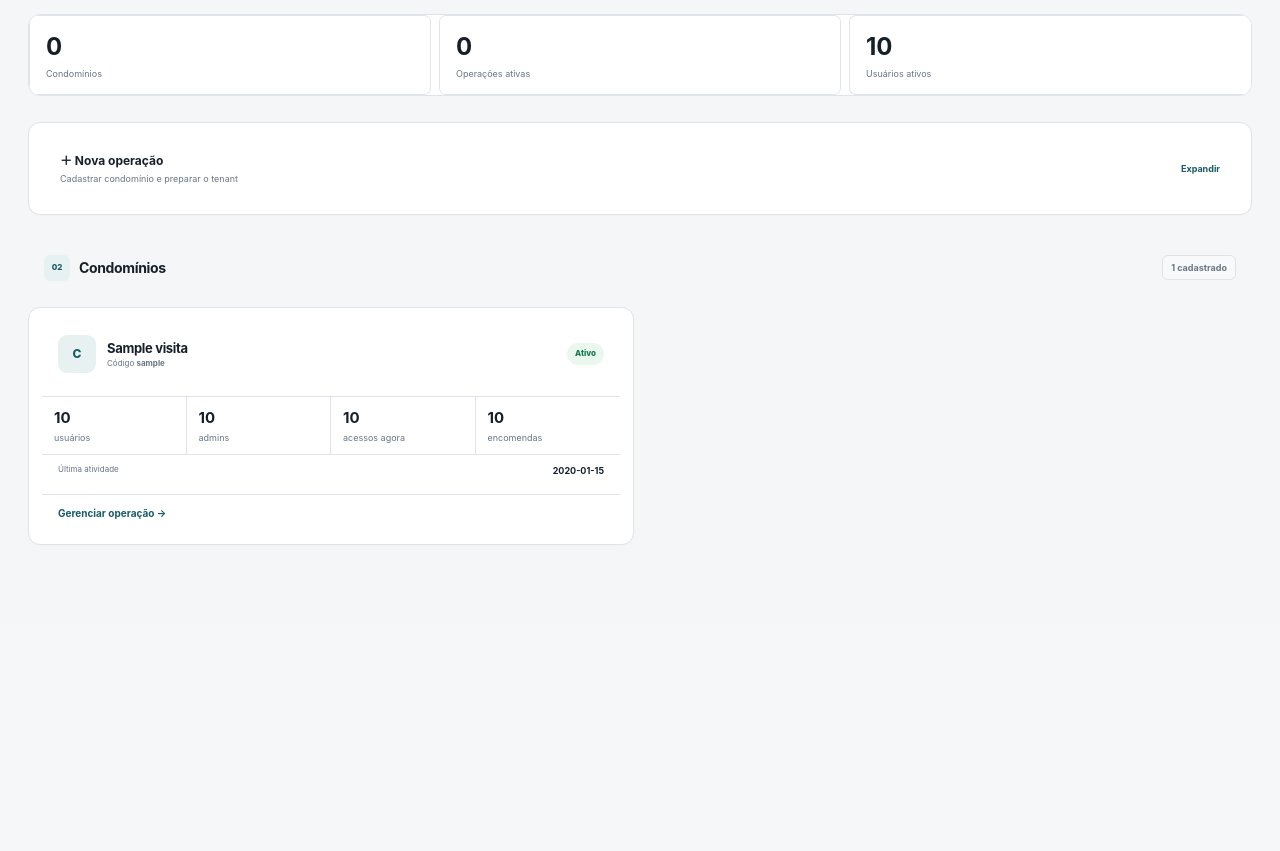
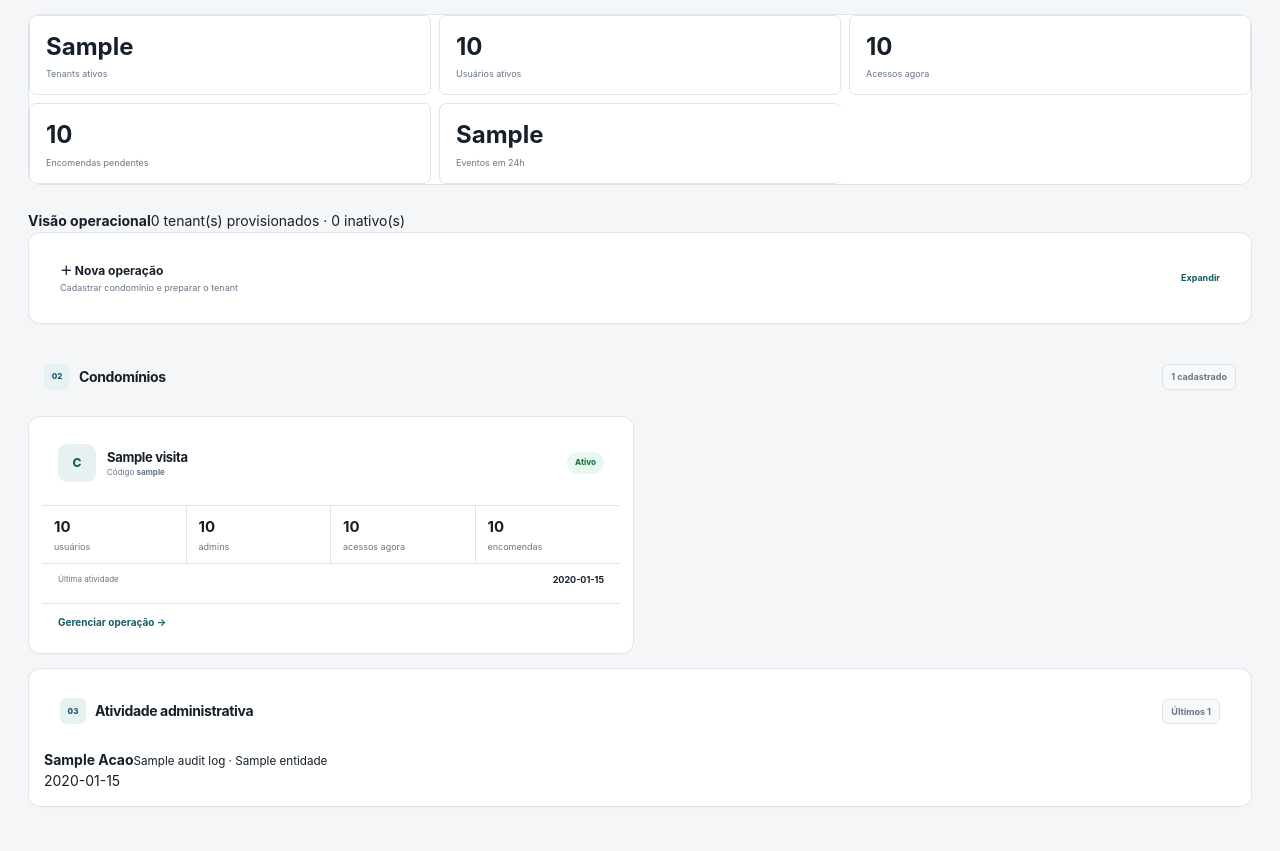
Before and after one commit to DenilsonMiranda2001/sistema-portaria, a Flask app: page /plataforma/condominios in a window 1280 px wide. Shown: the part 177-1028 px from the top of the page. Before the commit the page ends 722 px from the top, so only its background shows below. Run offline with Flask 3, Linux system fonts and the light colour scheme; the visitor is signed in with stand-in values (Sample User, id 1); a database or web service that is not in the repository returns one stand-in record (values such as "Sample title"); data that the repository does not hold is empty; some libraries are stand-ins or nearby versions.

Commit message:
ux: add command center and administrative activity feed

```diff
--- a/templates/platform_condominios.html
+++ b/templates/platform_condominios.html
@@ -4,13 +4,15 @@
 <section class="platform-admin">
   <header class="platform-workspace-head"><div><span class="platform-eyebrow">CONTROL PLANE</span><h1>Operações</h1><p>Tenants, acessos e disponibilidade da plataforma.</p></div><span class="platform-count">{{ resumo.ativos or 0 }} ativas</span></header>
 
-  <section class="platform-summary">
-    <div><strong>{{ resumo.total or 0 }}</strong><span>Condomínios</span></div>
-    <div><strong>{{ resumo.ativos or 0 }}</strong><span>Operações ativas</span></div>
-    <div><strong>{{ condominios|sum(attribute='usuarios_ativos') }}</strong><span>Usuários ativos</span></div>
+  <section class="platform-summary platform-summary-wide">
+    <div><strong>{{ operacao.tenants_ativos or 0 }}</strong><span>Tenants ativos</span></div>
+    <div><strong>{{ operacao.usuarios_ativos or 0 }}</strong><span>Usuários ativos</span></div>
+    <div><strong>{{ operacao.acessos_abertos or 0 }}</strong><span>Acessos agora</span></div>
+    <div><strong>{{ operacao.encomendas_pendentes or 0 }}</strong><span>Encomendas pendentes</span></div>
+    <div><strong>{{ operacao.eventos_24h or 0 }}</strong><span>Eventos em 24h</span></div>
   </section>
 
-  <details class="platform-card platform-create"><summary><span><b>＋ Nova operação</b><small>Cadastrar condomínio e preparar o tenant</small></span><i>Expandir</i></summary><div class="platform-create-body">
+  <section class="platform-commandbar"><div><strong>Visão operacional</strong><span>{{ resumo.total or 0 }} tenant(s) provisionados · {{ (resumo.total or 0) - (resumo.ativos or 0) }} inativo(s)</span></div><details class="platform-card platform-create"><summary><span><b>＋ Nova operação</b><small>Cadastrar condomínio e preparar o tenant</small></span><i>Expandir</i></summary><div class="platform-create-body">
     <div class="platform-card-head">
       <div><span class="platform-step">01</span><h2>Novo condomínio</h2></div>
       <p>Cadastre uma nova operação com um identificador único.</p>
@@ -21,7 +23,7 @@
       <label><span>Código único</span><input name="slug" placeholder="ex.: residencial-brasilia" pattern="[a-z0-9]+(?:-[a-z0-9]+)*" maxlength="80" required autocomplete="off"></label>
       <button class="platform-primary" type="submit">Criar condomínio</button>
     </form>
-  </div></details>
+  </div></details></section>
 
   <section class="platform-list">
     <div class="platform-section-title">
@@ -44,6 +46,7 @@
       {% endfor %}
     </div>
   </section>
+  <section class="platform-card platform-audit-feed"><div class="platform-card-head"><div><span class="platform-step">03</span><h2>Atividade administrativa</h2></div><span class="platform-count">Últimos {{ eventos|length }}</span></div><div class="platform-events">{% for e in eventos %}<article><span class="platform-event-dot"></span><div><strong>{{ e.acao|replace('plataforma.','')|replace('_',' ')|title }}</strong><small>{{ e.condominio_nome or 'Plataforma' }}{% if e.entidade %} · {{ e.entidade }}{% endif %}</small></div><time>{{ e.criado_em.strftime('%d/%m %H:%M') }}</time></article>{% else %}<div class="platform-empty"><strong>Sem atividade administrativa recente.</strong><span>As operações do control plane aparecerão aqui.</span></div>{% endfor %}</div></section>
 </div>
 
 {% endblock %}
```
